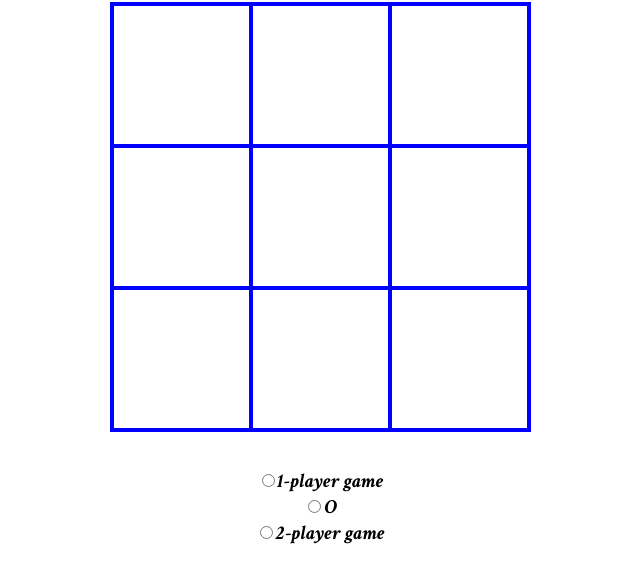
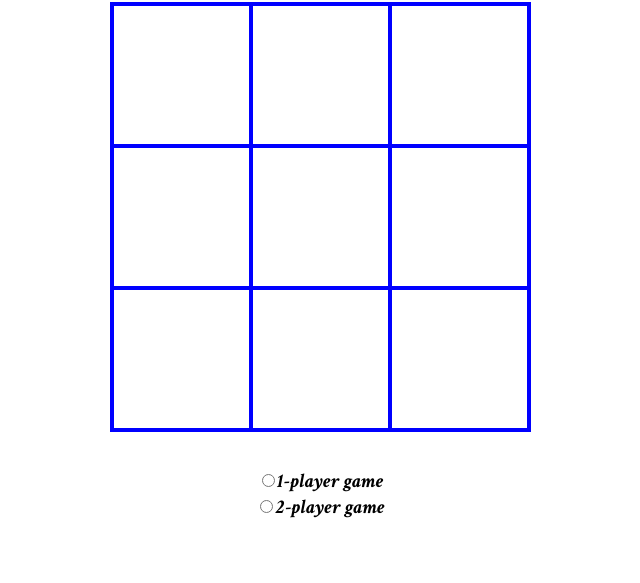
Before and after one commit to Santhodev/tic_tac_toe, a plain HTML site: page ttt/main_page.html in a window 1280 px wide. Shown: the part 81-664 px from the top of the page, without its empty margins (320-960 px from the left). Drawn offline with Linux system fonts and the light colour scheme.

Commit message:
Update main_page.html

```diff
--- a/ttt/main_page.html
+++ b/ttt/main_page.html
@@ -54,7 +54,6 @@ Tic Tac Toe
 <br>
 <form id="rd" action="">
 <input type= "radio" name="game" value="" onclick="OX(1);">1-player game<br />
-<input type= "radio" name="game" onclick ="symbol(1);">O<br />
 <input type= "radio" name="game" onclick = "OX(2);">2-player game <br />
 </form>
 </body>
```
